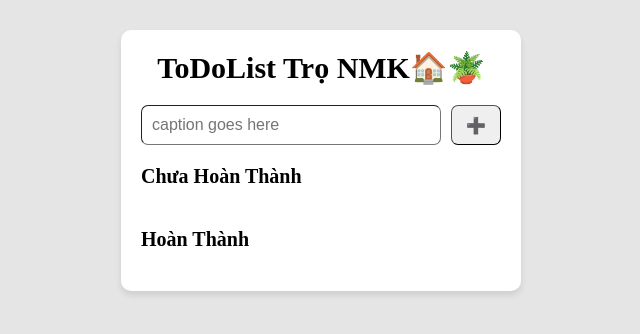
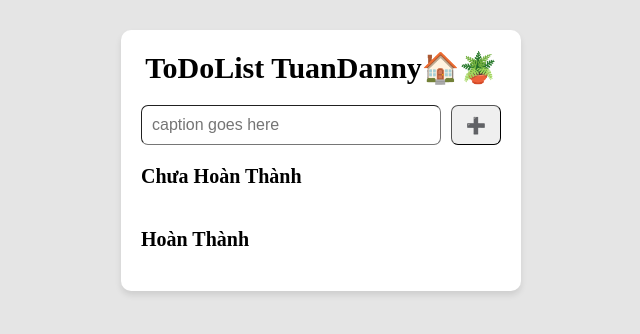
Before and after one commit to TuanPham180704/TodoList, a React (Create React App) app: page / in a window 1280 px wide. Shown: the top 334 px of the page, without its empty margins (319-959 px from the left). Built offline with nearby package versions, Linux system fonts and the light colour scheme.

Commit message:
Higher Order Component

```diff
--- /dev/null
+++ b/src/HOC/connect.tsx
@@ -0,0 +1,12 @@
+import { debug, log } from "../contants"
+
+export interface ExtraInfoType {
+  debug : boolean
+  log : (value: any) => void
+}
+
+export default function connect<T>(Component : React.ComponentType<T & ExtraInfoType>) {
+  return function (props : Omit<T , keyof ExtraInfoType>)  {
+    return <Component {...(props as T)} debug={debug} log={log}/>
+  }
+}
--- a/src/components/TaskInput/TaskInput.tsx
+++ b/src/components/TaskInput/TaskInput.tsx
@@ -1,17 +1,21 @@
 import { useState } from 'react'
 import styles from './taskInput.module.scss'
 import { Todo } from '../../@types/todo.type'
+import connect, { ExtraInfoType } from '../../HOC/connect'
+import { log } from 'console'
 
-interface TaskInputTodo {
+interface TaskInputTodo  extends ExtraInfoType{
   addTodo: (name: string) => void
   currentTodo: Todo | null
   editTodo: (name: string) => void
   finishEditTodo: () => void
 }
 
-export default function TaskInput(props: TaskInputTodo) {
-  const { addTodo, currentTodo, editTodo, finishEditTodo } = props
+function TaskInput(props: TaskInputTodo) {
+  const { addTodo, currentTodo, editTodo, finishEditTodo ,debug} = props
   const [name, setTodo] = useState<string>('')
+  console.log(debug);
+
   const handleSubmit = (e: React.FormEvent<HTMLFormElement>) => {
     e.preventDefault()
     if (currentTodo) {
@@ -34,7 +38,7 @@ export default function TaskInput(props: TaskInputTodo) {
 
   return (
     <div>
-      <h2 className={styles.title}>ToDoList Trọ NMK🏠🪴</h2>
+      <h2 className={styles.title}>ToDoList TuanDanny🏠🪴</h2>
       <form className={styles.form} onSubmit={handleSubmit}>
         <input
           type='text'
@@ -47,3 +51,5 @@ export default function TaskInput(props: TaskInputTodo) {
     </div>
   )
 }
+
+export default connect<TaskInputTodo>(TaskInput)
--- a/src/components/TodoList/TodoList.tsx
+++ b/src/components/TodoList/TodoList.tsx
@@ -89,7 +89,7 @@ export default function TodoList() {
   return (
     <div className={styles.todoList}>
       <div className={styles.todoListContainer}>
-        <TaskInput addTodo={addTodo} currentTodo={currentTodo} editTodo={editTodo} finishEditTodo={finishEditTodo} />
+        <TaskInput addTodo={addTodo} currentTodo={currentTodo} editTodo={editTodo} finishEditTodo={finishEditTodo}  />
         <TaskList
           todos={notDoneTask}
           handleDoneTodo={handleDoneTodo}
--- /dev/null
+++ b/src/contants.tsx
@@ -0,0 +1,5 @@
+export const debug = true
+
+export const log = (value : any) => {
+  console.log(value);
+}
```
